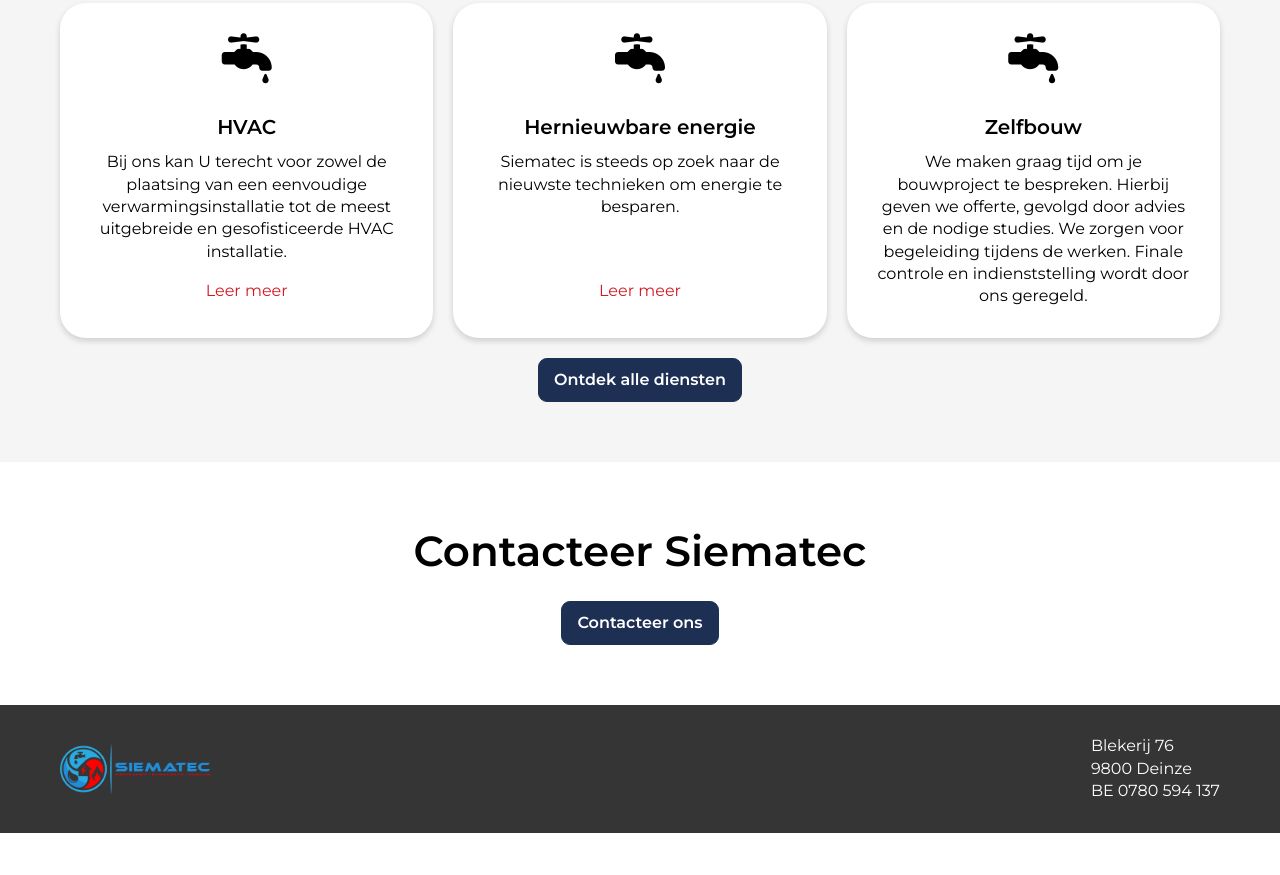
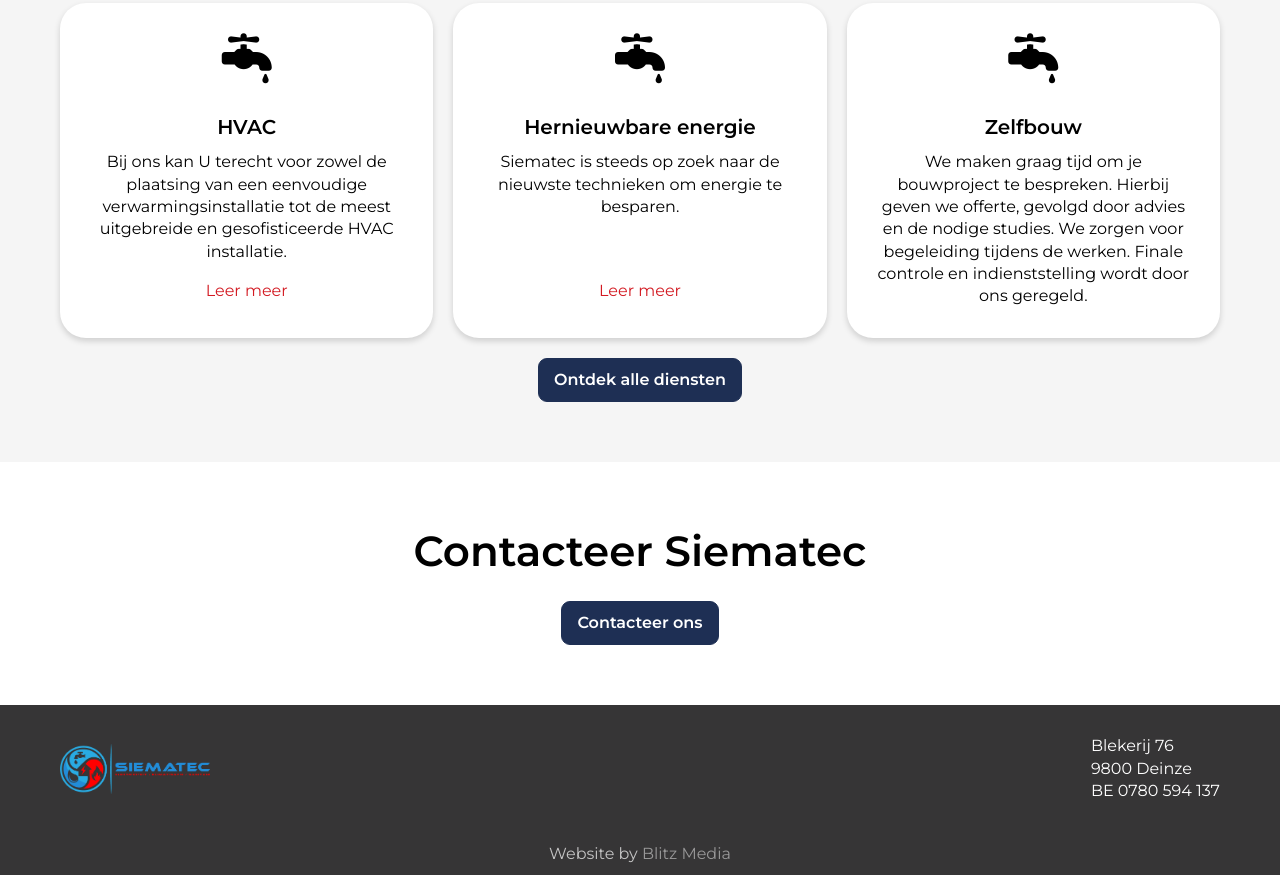
Before and after one commit to K1NGAARON/siematec, a plain HTML site: page index.html in a window 1280 px wide. Shown: the part 1749-2624 px from the top of the page. Before the commit the page ends 2582 px from the top, so only its background shows below. Drawn offline with nearby package versions, Linux system fonts and the light colour scheme; files whose address does not match are found by name.

Commit message:
added made by to footer

```diff
--- a/css/header-footer.css
+++ b/css/header-footer.css
@@ -117,6 +117,27 @@
     margin: 30px auto;
 }
 
+.made-by {
+    width: 100%;
+    max-width: 1200px;
+    display: flex;
+    justify-content: center;
+    margin: 0 auto;
+    padding: 10px;
+}
+
+.made-by p,
+.made-by a {
+    color: var(--white);
+    opacity: 0.7;
+    transition: var(--transition);
+}
+
+.made-by a:hover {
+    opacity: 1;
+    transition: var(--transition);
+}
+
 @media (max-width: 560px) {
     .header .row {
         display: none;
--- a/index.html
+++ b/index.html
@@ -203,6 +203,11 @@
                 BE 0780 594 137
             </p>
         </div>
+        <div class="made-by">
+            <p>
+                Website by <a href="https://blitz-media.io" target="_blank">Blitz Media</a>
+            </p>
+        </div>
     </div>
 </footer>
 
```
Also changed, not shown: 404.html (+5 -0 lines), contact/index.html (+5 -0 lines), diensten/elektriciteit/index.html (+5 -0 lines), diensten/energie/index.html (+5 -0 lines), diensten/index.html (+5 -0 lines), diensten/sanitair/index.html (+5 -0 lines), diensten/ventilatie/index.html (+5 -0 lines), legal/cookie-policy/index.html (+5 -0 lines), over-ons/index.html (+5 -0 lines), realisaties/index.html (+5 -0 lines), thanks/index.html (+5 -0 lines).
